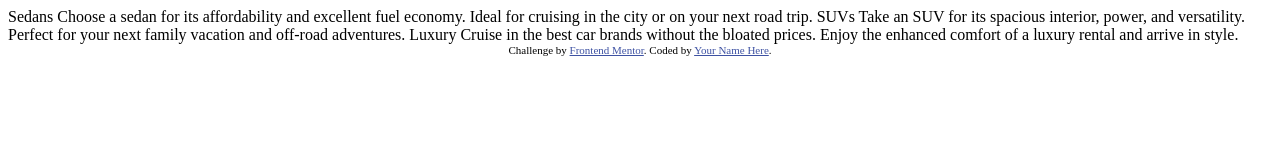
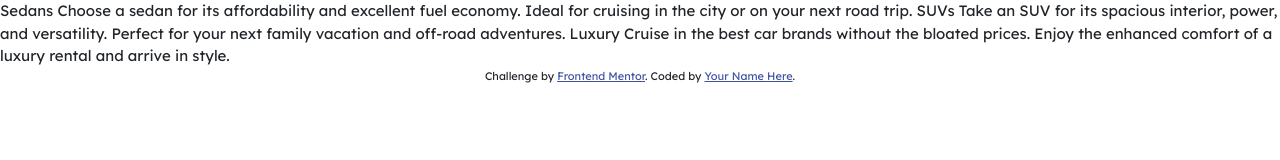
Before and after one commit to amarascape/3-column-preview-card-component, a plain HTML site: page index.html in a window 1280 px wide. Drawn offline with nearby package versions, Linux system fonts and the light colour scheme.

Commit message:
colors and typography added

```diff
--- a/index.html
+++ b/index.html
@@ -1,5 +1,6 @@
 <!DOCTYPE html>
 <html lang="en">
+
 <head>
   <meta charset="UTF-8">
   <meta name="viewport" content="width=device-width, initial-scale=1.0"> <!-- displays site properly based on user's device -->
@@ -7,13 +8,17 @@
   <link rel="icon" type="image/png" sizes="32x32" href="./images/favicon-32x32.png">
 
   <title>Frontend Mentor | 3-column preview card component</title>
+  <!-- Google Fonts -->
+  <link rel="preconnect" href="https://fonts.googleapis.com">
+  <link rel="preconnect" href="https://fonts.gstatic.com" crossorigin>
+  <link href="https://fonts.googleapis.com/css2?family=Big+Shoulders+Display:wght@700&family=Lexend+Deca&display=swap" rel="stylesheet">
+  <!-- Stylesheets -->
+  <link href="https://cdn.jsdelivr.net/npm/bootstrap@5.0.2/dist/css/bootstrap.min.css" rel="stylesheet" integrity="sha384-EVSTQN3/azprG1Anm3QDgpJLIm9Nao0Yz1ztcQTwFspd3yD65VohhpuuCOmLASjC" crossorigin="anonymous">
+  <link rel="stylesheet" href="styles/styles.css">
+  <link rel="stylesheet" href="styles/responsive.css">
+  <link rel="stylesheet" href="styles/construction.css">
+</head>
 
-  <!-- Feel free to remove these styles or customise in your own stylesheet 👍 -->
-  <style>
-    .attribution { font-size: 11px; text-align: center; }
-    .attribution a { color: hsl(228, 45%, 44%); }
-  </style>
-</head>
 <body>
 
   Sedans
@@ -33,4 +38,5 @@
     Coded by <a href="#">Your Name Here</a>.
   </div>
 </body>
+
 </html>
--- /dev/null
+++ b/styles/construction.css
@@ -0,0 +1,10 @@
+/* || CONSTRUCTION STYLES */
+
+body {
+  /* border: yellow 5px solid; */
+}
+
+h1, h2, h3, p, section, ul, .btn, img, header, footer, div {
+  /* border: lime 3px solid; */
+  /* background-color: hsla(120, 100%, 50%, 0.2); */
+}
--- /dev/null
+++ b/styles/styles.css
@@ -0,0 +1,34 @@
+:root {
+  --bright-orange: hsl(31, 77%, 52%);
+  --dark-cyan: hsl(184, 100%, 22%);
+  --very-dark-cyan: hsl(179, 100%, 13%);
+  --paragraphs-color: hsla(0, 0%, 100%, 0.75);
+  --background-headings-buttons-color: hsl(0, 0%, 95%);
+}
+
+/* || BOX MODEL FIX
+------------------------------------- */
+html {
+  box-sizing: border-box;
+}
+
+*, *:before, *:after {
+  box-sizing: inherit;
+}
+
+/* || GLOBAL STYLES */
+body {
+  font-size: 15px;
+  /* font-family: 'Big Shoulders Display', cursive; */
+  font-family: 'Lexend Deca', sans-serif;
+}
+
+/* || ATTRIBUTION */
+
+.attribution {
+  font-size: 11px; text-align: center;
+}
+
+.attribution a {
+  color: hsl(228, 45%, 44%);
+}
```
Also changed, not shown: styles/responsive.css (added, +67 -0 lines).
